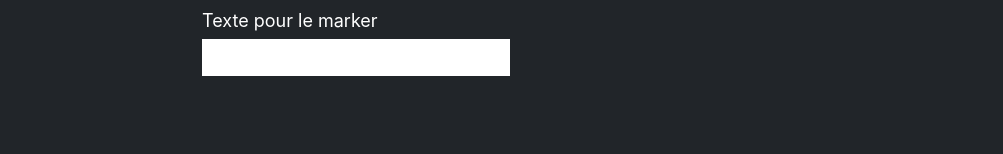
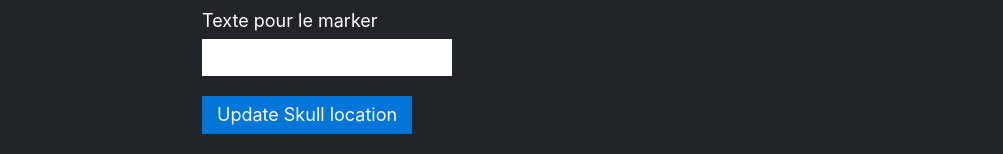
Before and after one commit to SkullMasher/skullfinder, a website: page admin/index.html in a window 1280 px wide. Shown: the part 794-948 px from the top of the page, without its empty margins (138-1141 px from the left). Before the commit the page ends 870 px from the top, so only its background shows below. Drawn offline with Linux system fonts and the light colour scheme.

Commit message:
:skull: update the admin form field with the map marker

```diff
--- a/admin/index.html
+++ b/admin/index.html
@@ -38,7 +38,10 @@
           <div>
             <label for="markertext">Texte pour le marker</label>
           </div>
-          <input type="text" name="markertext">
+          <input class="w250p" type="text" name="markertext">
+        </div>
+        <div class="mtm mbm center">
+          <input class="btn btn--primary" type="submit" value="Update Skull location">
         </div>
       </form>
     </div>
--- a/admin/js/script.js
+++ b/admin/js/script.js
@@ -13,7 +13,16 @@ const greetingMessage = () => {
 let initMap = () => {
   const skullLatLng = [43.531127, 5.446]
   const markerText = 'Florian est à Aix en Provence !'
-  let $form = document.getElementById('formMarker')
+
+  let $formMarker = document.getElementById('formMarker')
+  let $inputLat = $formMarker[0]
+  let $inputLng = $formMarker[1]
+  let $inputText = $formMarker[2]
+  let $inputSubmit = $formMarker[3]
+
+  $inputLat.value = skullLatLng[0]
+  $inputLng.value = skullLatLng[1]
+  $inputText.value = markerText
 
   let map = L.map('map',{
     zoomControl: true
@@ -29,6 +38,8 @@ let initMap = () => {
 
   map.on('click', (e) => {
     skullMarker.setLatLng(e.latlng)
+    $inputLat.value = e.latlng.lat
+    $inputLng.value = e.latlng.lng
   });
 }
 
```
